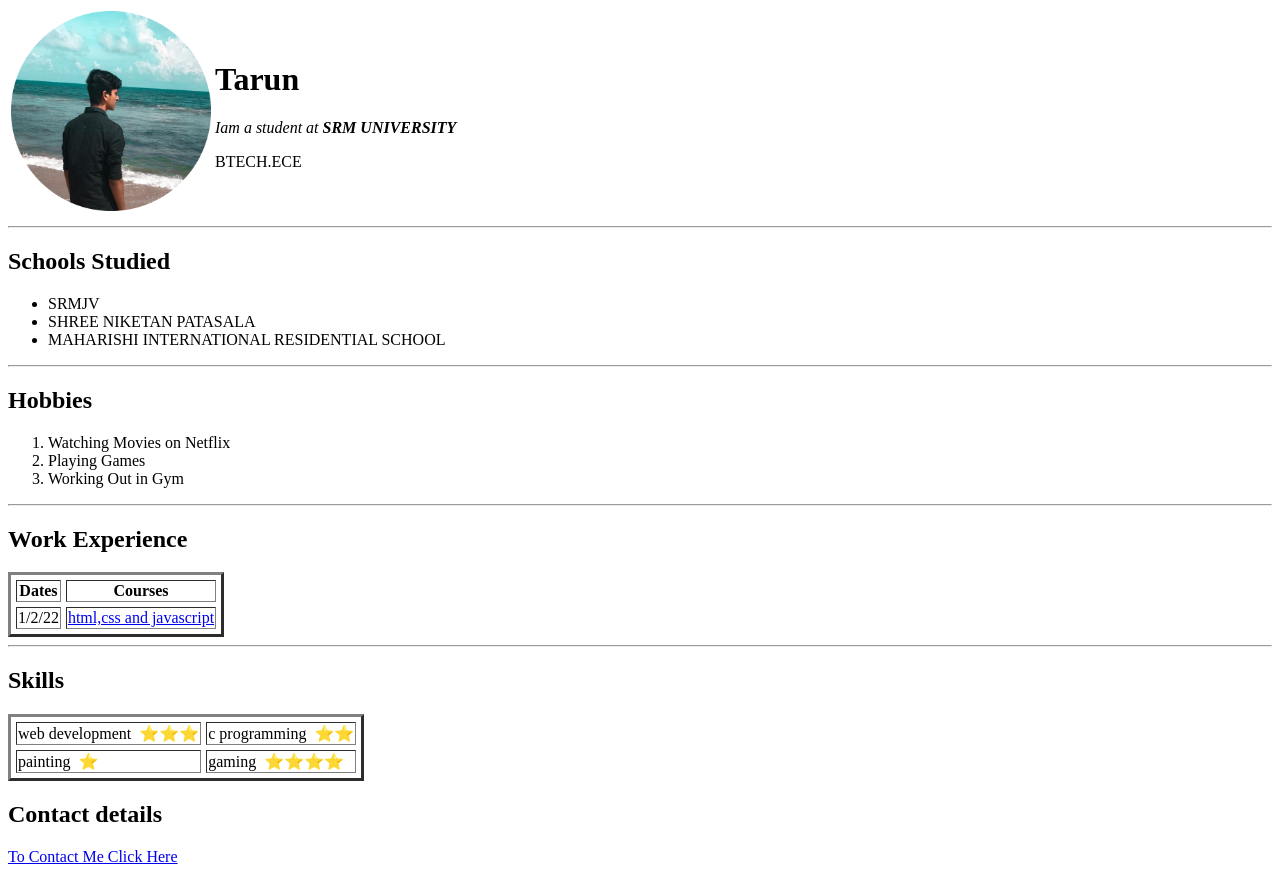
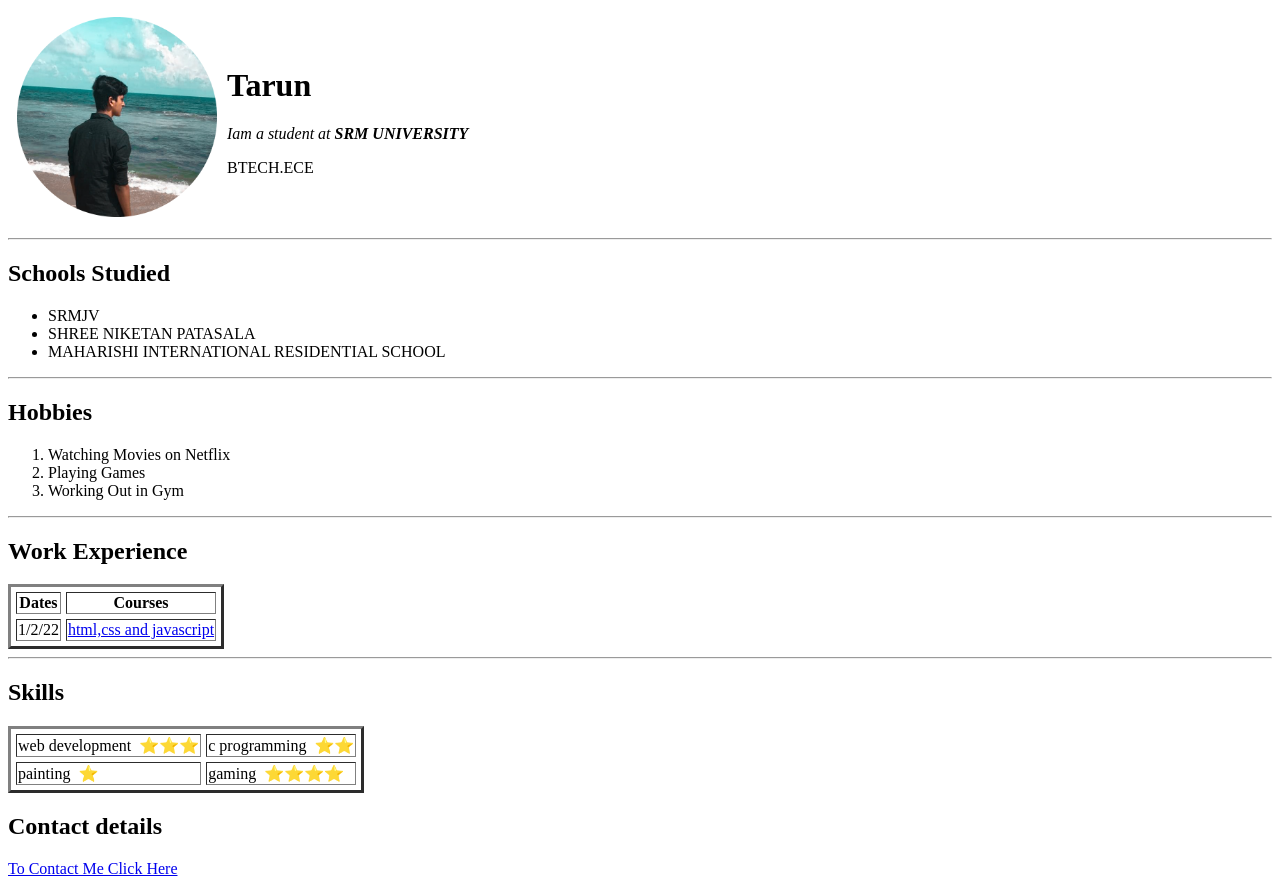
Before and after one commit to Tarun-2003/cv, a plain HTML site: page index.html in a window 1280 px wide. Drawn offline with Linux system fonts and the light colour scheme.

Commit message:
Update index.html

```diff
--- a/index.html
+++ b/index.html
@@ -9,7 +9,7 @@
 <body>
 
 <!-- <img src="https://th.bing.com/th/id/OIP.5xz7n9dsQ4082K-jszugiQHaHa?w=177&h=180&c=7&r=0&o=5&dpr=1.25&pid=1.7" alt=""> -->
-  <table>
+  <table cellspacing="8">
 
     <tr>
       <td><img src="profile-modified.png" alt="This is my pic" height="200px" width="100%"></td>
```
